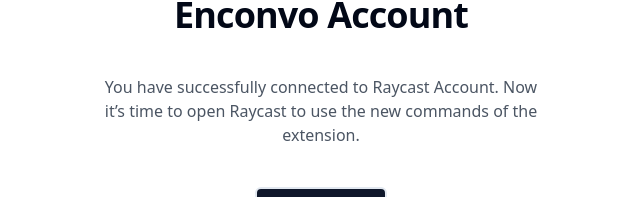
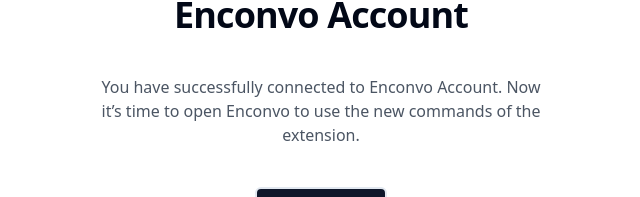
Before and after one commit to ysnows/enconvo, a Next.js app: page /components/LoginSuccess in a window 1280 px wide. Shown: the part 373-570 px from the top of the page, without its empty margins (319-959 px from the left). Built offline with nearby package versions, Linux system fonts and the light colour scheme.

Commit message:
feat: vip

```diff
--- a/src/pages/components/LoginSuccess.jsx
+++ b/src/pages/components/LoginSuccess.jsx
@@ -28,8 +28,8 @@
                             Successfully connected to Enconvo Account
                         </h3>
                         <div className="text-base  text-gray-600 mt-10">
-                            You have successfully connected to Raycast Account. Now it’s time to
-                            open Raycast to use the new commands of the extension.
+                            You have successfully connected to Enconvo Account. Now it’s time to
+                            open Enconvo to use the new commands of the extension.
 
                         </div>
 
```
